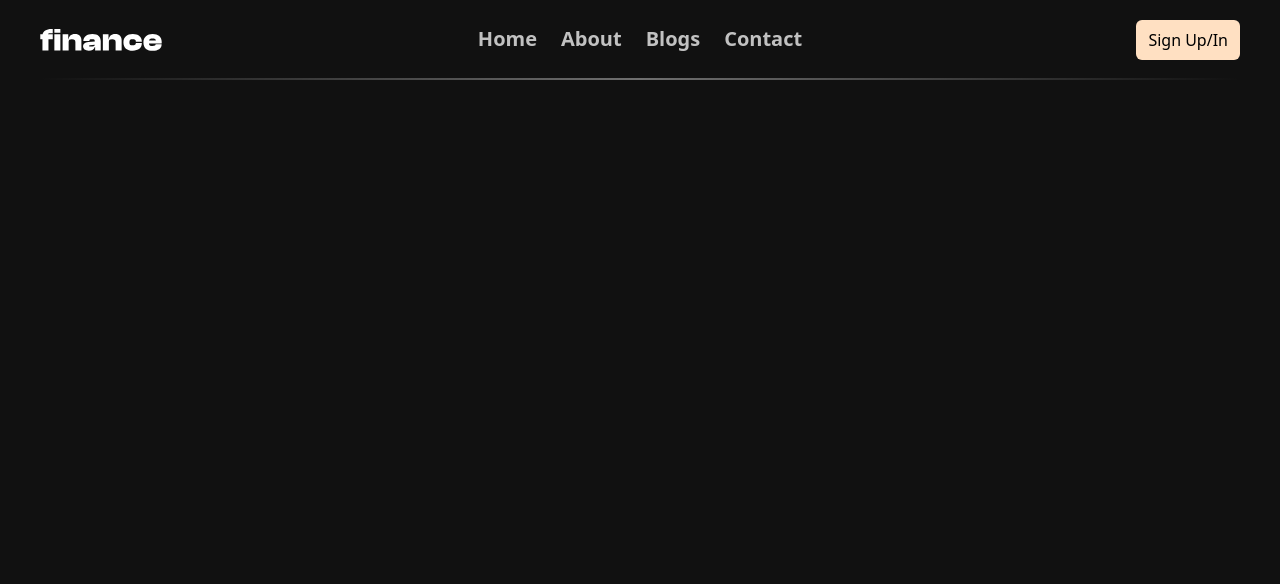
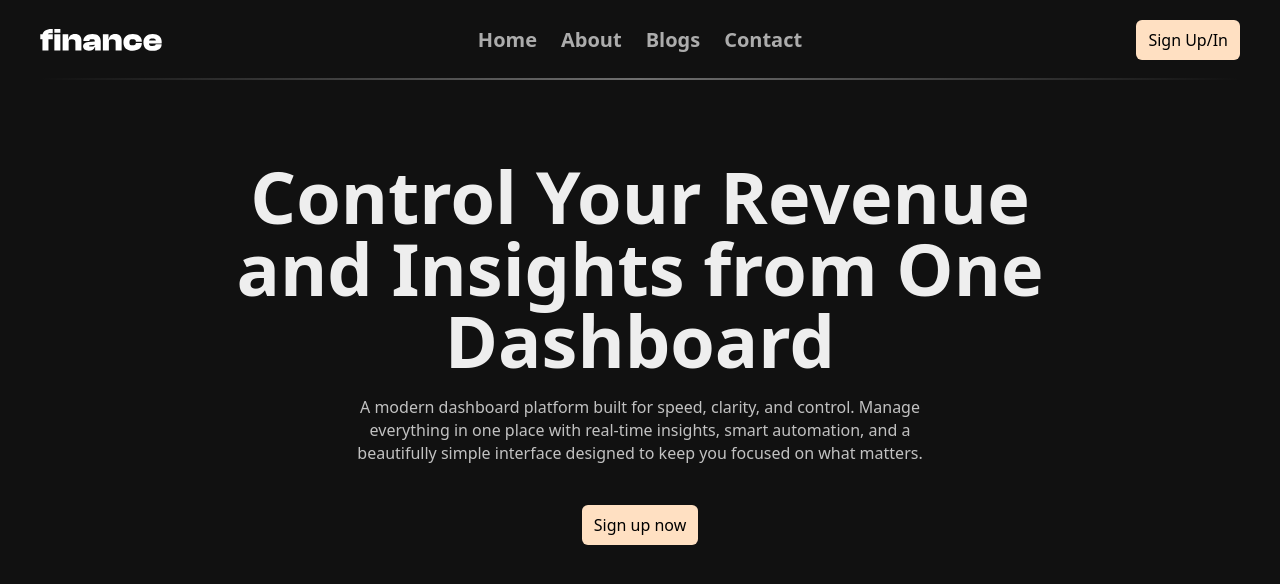
Before and after one commit to noonefr69/finance, a Next.js app: page / in a window 1280 px wide. Shown: the top 584 px of the page. Built offline with nearby package versions, Linux system fonts and the light colour scheme.

Commit message:
add here section(without Image cuz I dont have it yet.)

```diff
--- a/app/(pages)/(Login)/sign-in/components/SignInContainer.tsx
+++ b/app/(pages)/(Login)/sign-in/components/SignInContainer.tsx
@@ -15,9 +15,9 @@ export default function SignUpContainer() {
   return (
     <Card className="w-5/6 lg:w-2/3 xl:w-1/3">
       <CardHeader>
-        <CardTitle>Create an account</CardTitle>
+        <CardTitle>Sign in to your account</CardTitle>
         <CardDescription>
-          Enter your email below to create your account
+          Enter your email below to sign in to your account
         </CardDescription>
       </CardHeader>
       <CardContent>
--- a/app/page.tsx
+++ b/app/page.tsx
@@ -1,9 +1,11 @@
 import Headbar from "@/components/Headbar";
+import Hero from "@/components/Hero";
 
 export default function Home() {
   return (
     <div className="">
       <Headbar />
+      <Hero />
     </div>
   );
 }
--- a/components/Headbar.tsx
+++ b/components/Headbar.tsx
@@ -7,7 +7,7 @@ export default function Headbar() {
     <div className="mx-10 mt-5 pb-5 flex items-center justify-between relative">
       <Logo />
       <NavLinks />
-      <SingUpIn className={`md:flex hidden px-3 py-2 font-medium`} />
+      <SingUpIn label="Sign Up/In" className={`md:flex hidden px-3 py-2 font-medium`} />
       <div className="pointer-events-none absolute bottom-0 left-0 w-full h-0.5 bg-linear-to-r from-transparent dark:via-white/40 via-black/40 to-transparent" />
     </div>
   );
--- /dev/null
+++ b/components/Hero.tsx
@@ -0,0 +1,20 @@
+import React from "react";
+import SingUpIn from "./SingUpIn";
+
+export default function Hero() {
+  return (
+    <div className="text-center h-screen">
+      <h1 className="text-4xl md:text-7xl font-bold px-4 lg:px-0 lg:w-2/3 pt-10 md:pt-20 mx-auto">
+        Control Your Revenue and Insights
+        <br className="2xl:block hidden" /> from One Dashboard
+      </h1>
+      <p className="lg:w-1/2 px-4  mx-auto pt-5 opacity-80 text-sm md:text-[16px]">
+        A modern dashboard platform built for speed, clarity, and control.
+        Manage everything in one place with real-time insights, smart
+        automation, and a beautifully simple interface designed to keep you
+        focused on what matters.
+      </p>
+      <SingUpIn label="Sign up now" className={`flex w-fit mx-auto mt-5 md:mt-10 px-3 py-2 font-medium`} />
+    </div>
+  );
+}
--- a/components/NavLinksDesktop.tsx
+++ b/components/NavLinksDesktop.tsx
@@ -10,7 +10,7 @@ export default function NavLinksDesktop({ navLinks }: { navLinks: navLinks[] })
     <div className="md:flex hidden absolute left-1/2 font-semibold text-xl -translate-x-1/2 items-center gap-6">
       {navLinks.map((navLink, i) => (
         <Link
-          className="border-b-2 border-transparent duration-500 hover:border-white opacity-80 hover:opacity-100"
+          className="duration-500 opacity-70 hover:opacity-100"
           key={i}
           href={navLink.link}
         >
--- a/components/NavLinksMobile.tsx
+++ b/components/NavLinksMobile.tsx
@@ -35,7 +35,7 @@ export default function NavLinksMobile({ navLinks }: { navLinks: navLinks[] }) {
               {navLink.label}
             </Link>
           ))}
-          <SingUpIn className={`md:hidden flex px-2 py-1`}/>
+          <SingUpIn label="Sign Up/In" className={`md:hidden flex px-2 py-1`}/>
         </div>
       </DropdownMenuContent>
     </DropdownMenu>
--- a/components/SingUpIn.tsx
+++ b/components/SingUpIn.tsx
@@ -1,12 +1,18 @@
 import Link from "next/link";
 
-export default function SingUpIn({ className }: { className: string }) {
+export default function SingUpIn({
+  className,
+  label,
+}: {
+  className: string;
+  label: string;
+}) {
   return (
     <Link
       href={`/sign-up`}
       className={`${className} bg-[#ffe0c2] text-black  rounded-md duration-200 active:scale-95 hover:opacity-80`}
     >
-      <span>Sign Up/In</span>
+      <span>{label}</span>
     </Link>
   );
 }
```
